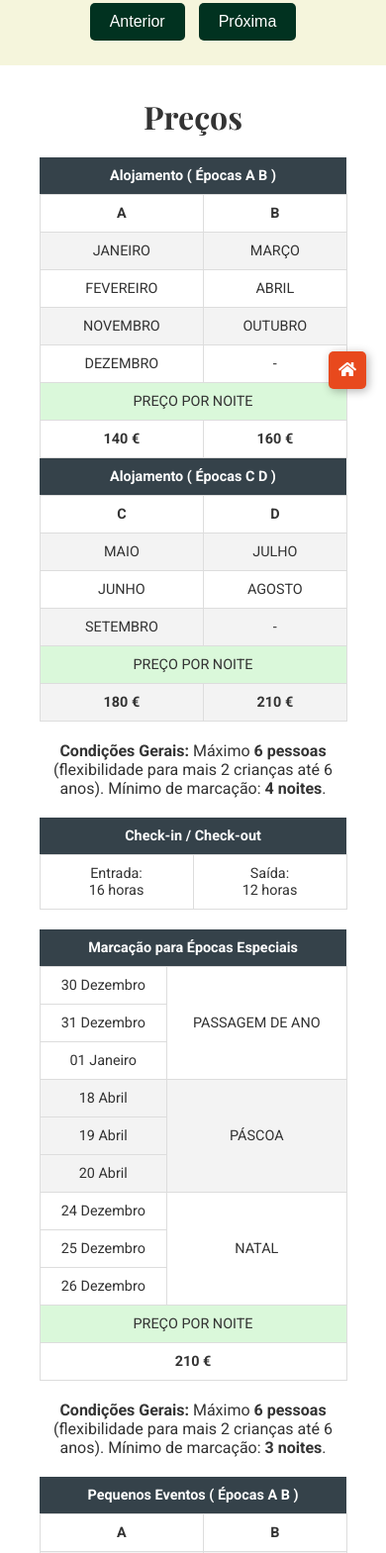
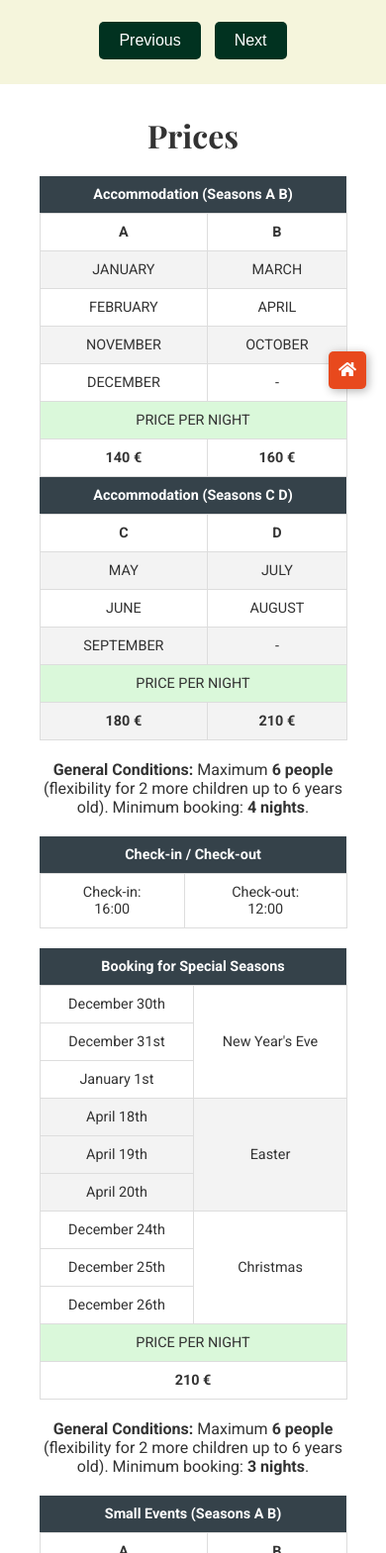
Before and after one commit to RicardoSaldanha5/english-tabelas-casinha-da-gloria, a plain HTML site: page index.html in a window 390 px wide. Shown: the part 431-2000 px from the top of the page at 99% size. Drawn offline with nearby package versions, Linux system fonts and the light colour scheme.

Commit message:
lista em ingles

```diff
--- a/index.html
+++ b/index.html
@@ -14,10 +14,10 @@
     <header id="home">
         <div class="container">
             <h1>Casinha da Glória</h1>
-            <p>Sinta-se em casa e deixe-se levar pela paz e pelo sossego do campo.</p>
+            <p>Feel at home and let yourself be carried away by the peace and tranquility of the countryside.</p>
             <nav>
-                <a href="#prices">Preços</a>
-                <a href="#contactos">Contactos</a>
+                <a href="#prices">Prices</a>
+                <a href="#contactos">Contacts</a>
             </nav>
         </div>
     </header>
@@ -39,8 +39,8 @@
                 <div class="photo-item"><img src="imagens/008.jpg" alt="Foto 8"></div>
             </div>
             <div class="photo-navigation">
-                <button id="prev-photo">Anterior</button>
-                <button id="next-photo">Próxima</button>
+                <button id="prev-photo">Previous</button>
+                <button id="next-photo">Next</button>
             </div>
         </div>
     </section>
@@ -48,11 +48,11 @@
     <main>
         <section id="prices">
             <div class="container">
-                <h2>Preços</h2>
+                <h2>Prices</h2>
                 <table class="pricing-table">
                     <thead>
                         <tr>
-                            <th colspan="2" scope="colgroup">Alojamento ( Épocas A B )</th>
+                            <th colspan="2" scope="colgroup">Accommodation (Seasons A B)</th>
                         </tr>
                     </thead>
                     <tbody>
@@ -61,23 +61,23 @@
                             <td data-label="Épocas"><strong>B</strong></td>
                         </tr>
                         <tr>
-                            <td data-label="Meses">JANEIRO</td>
-                            <td data-label="Meses">MARÇO</td>
+                            <td data-label="Meses">JANUARY</td>
+                            <td data-label="Meses">MARCH</td>
                         </tr>
                         <tr>
-                            <td data-label="Meses">FEVEREIRO</td>
-                            <td data-label="Meses">ABRIL</td>
+                            <td data-label="Meses">FEBRUARY</td>
+                            <td data-label="Meses">APRIL</td>
                         </tr>
                         <tr>
-                            <td data-label="Meses">NOVEMBRO</td>
-                            <td data-label="Meses">OUTUBRO</td>
+                            <td data-label="Meses">NOVEMBER</td>
+                            <td data-label="Meses">OCTOBER</td>
                         </tr>
                         <tr>
-                            <td data-label="Meses">DEZEMBRO</td>
+                            <td data-label="Meses">DECEMBER</td>
                             <td data-label="Meses"> - </td>
                         </tr>
                         <tr>
-                            <td colspan="2" scope="colgroup" class="preço">PREÇO POR NOITE</td>
+                            <td colspan="2" scope="colgroup" class="preço">PRICE PER NIGHT</td>
                         </tr>
                         <tr>
                             <td data-label="Preço"><strong>140 €</strong></td>
@@ -86,7 +86,7 @@
                     </tbody>
                     <thead>
                         <tr>
-                            <th colspan="2" scope="colgroup">Alojamento ( Épocas C D )</th>
+                            <th colspan="2" scope="colgroup">Accommodation (Seasons C D)</th>
                         </tr>
                     </thead>
                     <tbody>
@@ -95,19 +95,19 @@
                             <td data-label="Épocas"><strong>D</strong></td>
                         </tr>
                         <tr>
-                            <td data-label="Meses">MAIO</td>
-                            <td data-label="Meses">JULHO</td>
+                            <td data-label="Meses">MAY</td>
+                            <td data-label="Meses">JULY</td>
                         </tr>
                         <tr>
-                            <td data-label="Meses">JUNHO</td>
-                            <td data-label="Meses">AGOSTO</td>
+                            <td data-label="Meses">JUNE</td>
+                            <td data-label="Meses">AUGUST</td>
                         </tr>
                         <tr>
-                            <td data-label="Meses">SETEMBRO</td>
+                            <td data-label="Meses">SEPTEMBER</td>
                             <td data-label="Meses"> - </td>
                         </tr>
                         <tr>
-                            <td colspan="2" scope="colgroup" class="preço">PREÇO POR NOITE</td>
+                            <td colspan="2" scope="colgroup" class="preço">PRICE PER NIGHT</td>
                         </tr>
                         <tr>
                             <td data-label="Preço"><strong>180 €</strong></td>
@@ -115,7 +115,7 @@
                         </tr>
                     </tbody>
                 </table>
-                <p class="conditions"><strong>Condições Gerais:</strong> Máximo <strong>6 pessoas</strong> (flexibilidade para mais 2 crianças até 6 anos). Mínimo de marcação: <strong>4 noites</strong>.</p>
+                <p class="conditions"><strong>General Conditions:</strong> Maximum <strong>6 people</strong> (flexibility for 2 more children up to 6 years old). Minimum booking: <strong>4 nights</strong>.</p>
 
                 <table class="pricing-table">
                     <thead>
@@ -125,8 +125,8 @@
                     </thead>
                     <tbody>
                         <tr>
-                            <td>Entrada: <br> 16 horas</td>
-                            <td>Saída: <br>12 horas</td>
+                            <td>Check-in: <br> 16:00</td>
+                            <td>Check-out: <br>12:00</td>
                         </tr>
                     </tbody>
                 </table>
@@ -134,56 +134,56 @@
                 <table class="pricing-table">
                     <thead>
                         <tr>
-                            <th colspan="4" scope="colgroup">Marcação para Épocas Especiais</th>
+                            <th colspan="4" scope="colgroup">Booking for Special Seasons</th>
                         </tr>
                     </thead>
                     <tbody>
                         <tr>
-                            <td data-label="Datas">30 Dezembro</td>
-                            <td colspan="3" data-label="Eventos" rowspan="3">PASSAGEM DE ANO</td>
+                            <td data-label="Datas">December 30th</td>
+                            <td colspan="3" data-label="Eventos" rowspan="3">New Year's Eve</td>
                         </tr>
                         <tr>
-                            <td data-label="Datas" class="branco">31 Dezembro</td>
+                            <td data-label="Datas" class="branco">December 31st</td>
                         </tr>
                         <tr>
-                            <td data-label="Datas">01 Janeiro</td>
+                            <td data-label="Datas">January 1st</td>
                         </tr>
                         <tr>
-                            <td data-label="Datas">18 Abril</td>
-                            <td colspan="3" data-label="Eventos" rowspan="3">PÁSCOA</td>
+                            <td data-label="Datas">April 18th</td>
+                            <td colspan="3" data-label="Eventos" rowspan="3">Easter</td>
                         </tr>
                         <tr>
-                            <td data-label="Datas" class="cinza">19 Abril</td>
+                            <td data-label="Datas" class="cinza">April 19th</td>
                         </tr>
                         <tr>
-                            <td data-label="Datas">20 Abril</td>
+                            <td data-label="Datas">April 20th</td>
                         </tr>
                         <tr>
-                            <td data-label="Datas">24 Dezembro</td>
-                            <td colspan="3" data-label="Eventos" rowspan="3">NATAL</td>
+                            <td data-label="Datas">December 24th</td>
+                            <td colspan="3" data-label="Eventos" rowspan="3">Christmas</td>
                         </tr>
                         <tr>
-                            <td data-label="Datas" class="branco">25 Dezembro</td>
+                            <td data-label="Datas" class="branco">December 25th</td>
                         </tr>
                         <tr>
-                            <td data-label="Datas">26 Dezembro</td>
+                            <td data-label="Datas">December 26th</td>
                         </tr>
                         <tr>
-                            <td colspan="4" scope="colgroup" class="preço">PREÇO POR NOITE</td>
+                            <td colspan="4" scope="colgroup" class="preço">PRICE PER NIGHT</td>
                         </tr>
                         <tr>
                             <td colspan="4" data-label="Preço"><strong>210 €</strong></td>
                         </tr>
                     </tbody>
                 </table>
-                <p class="conditions"><strong>Condições Gerais:</strong> Máximo <strong>6 pessoas</strong> (flexibilidade para mais 2 crianças até 6 anos). Mínimo de marcação: <strong>3 noites</strong>.</p>
+                <p class="conditions"><strong>General Conditions:</strong> Maximum <strong>6 people</strong> (flexibility for 2 more children up to 6 years old). Minimum booking: <strong>3 nights</strong>.</p>
 
 
 
                 <table class="pricing-table">
                     <thead>
                         <tr>
-                            <th colspan="2" scope="colgroup">Pequenos Eventos ( Épocas A B )</th>
+                            <th colspan="2" scope="colgroup">Small Events (Seasons A B)</th>
                         </tr>
                     </thead>
                     <tbody>
@@ -192,23 +192,23 @@
                             <td data-label="Épocas"><strong>B</strong></td>
                         </tr>
                         <tr>
-                            <td data-label="Meses">JANEIRO</td>
-                            <td data-label="Meses">MARÇO</td>
+                            <td data-label="Meses">JANUARY</td>
+                            <td data-label="Meses">MARCH</td>
                         </tr>
                         <tr>
-                            <td data-label="Meses">FEVEREIRO</td>
-                            <td data-label="Meses">ABRIL</td>
+                            <td data-label="Meses">FEBRUARY</td>
+                            <td data-label="Meses">APRIL</td>
                         </tr>
                         <tr>
-                            <td data-label="Meses">NOVEMBRO</td>
-                            <td data-label="Meses">OUTUBRO</td>
+                            <td data-label="Meses">NOVEMBER</td>
+                            <td data-label="Meses">OCTOBER</td>
                         </tr>
                         <tr>
-                            <td data-label="Meses">DEZEMBRO</td>
+                            <td data-label="Meses">DECEMBER</td>
                             <td data-label="Meses"> - </td>
                         </tr>
                         <tr>
-                            <td colspan="2" scope="colgroup" class="preço">PREÇO AO DIA (8 horas)</td>
+                            <td colspan="2" scope="colgroup" class="preço">PRICE PER DAY (8 hours)</td>
                         </tr>
                         <tr>
                             <td data-label="Preço" colspan="2" scope="colgroup"><strong>140 €</strong></td>
@@ -216,7 +216,7 @@
                     </tbody>
                     <thead>
                         <tr>
-                            <th colspan="2" scope="colgroup">Pequenos Eventos ( Épocas C D )</th>
+                            <th colspan="2" scope="colgroup">Small Events (Seasons C D)</th>
                         </tr>
                     </thead>
                     <tbody>
@@ -225,26 +225,26 @@
                             <td data-label="Épocas"><strong>D</strong></td>
                         </tr>
                         <tr>
-                            <td data-label="Meses">MAIO</td>
-                            <td data-label="Meses">JULHO</td>
+                            <td data-label="Meses">MAY</td>
+                            <td data-label="Meses">JULY</td>
                         </tr>
                         <tr>
-                            <td data-label="Meses">JUNHO</td>
-                            <td data-label="Meses">AGOSTO</td>
+                            <td data-label="Meses">JUNE</td>
+                            <td data-label="Meses">AUGUST</td>
                         </tr>
                         <tr>
-                            <td data-label="Meses">SETEMBRO</td>
+                            <td data-label="Meses">SEPTEMBER</td>
                             <td data-label="Meses"> - </td>
                         </tr>
                         <tr>
-                            <td colspan="2" scope="colgroup" class="preço">PREÇO AO DIA (9 horas)</td>
+                            <td colspan="2" scope="colgroup" class="preço">PRICE PER DAY (9 hours)</td>
                         </tr>
                         <tr>
                             <td data-label="Preço" colspan="2" scope="colgroup"><strong>160 €</strong></td>
                         </tr>
                     </tbody>
                 </table>
-                <p class="conditions"><strong>Condições Gerais:</strong> Máximo <strong>20 pessoas</strong> (flexibilidade para mais 5 crianças até 6 anos).</p>
+                <p class="conditions"><strong>General Conditions:</strong> Maximum <strong>20 people</strong> (flexibility for an additional 5 children up to 6 years old).</p>
 
                 <table class="pricing-table">
                     <thead>
@@ -254,18 +254,18 @@
                     </thead>
                     <tbody>
                         <tr>
-                            <td colspan="2" scope="colgroup"><strong>Épocas A e B</strong></td>
+                            <td colspan="2" scope="colgroup"><strong>Seasons A and B</strong></td>
                         </tr>
                         <tr>
-                            <td>Entrada: <br> 10 horas</td>
-                            <td>Saída: <br>18 horas</td>
+                            <td>Check-in: <br> 10:00</td>
+                            <td>Check-out: <br>18:00</td>
                         </tr>
                         <tr>
-                            <td colspan="2" scope="colgroup"><strong>Épocas C e D</strong></td>
+                            <td colspan="2" scope="colgroup"><strong>Seasons C and D</strong></td>
                         </tr>
                         <tr>
-                            <td>Entrada: <br> 11 horas</td>
-                            <td>Saída: <br>20 horas</td>
+                            <td>Check-in: <br> 11:00</td>
+                            <td>Check-out: <br>20:00</td>
                         </tr>
                     </tbody>
                 </table>
@@ -274,8 +274,8 @@
 
         <section id="contactos">
             <div class="container">
-                <h2>Contactos</h2>
-                <p><strong>Telefone:</strong> +351 963 734 561</p>
+                <h2>Contacts</h2>
+                <p><strong>Mobile phone:</strong> +351 963 734 561</p>
                 <p><strong>Email:</strong> <a href="mailto:casinhadagloria1209@gmail.com">casinhadagloria1209@gmail.com</a></p>
                 <div class="social-media">
                     <a href="https://www.facebook.com/profile.php?id=61550520021293" target="_blank">Facebook</a>
@@ -289,12 +289,12 @@
         <div class="footer-container">
             <div class="footer-links">
                 <a href="#home">Home</a>
-                <a href="#galeria">Galeria</a>
-                <a href="#prices">Preços</a>
+                <a href="#galeria">Gallery</a>
+                <a href="#prices">Prices</a>
             </div>
             <div class="footer-contact">
                 <p>
-                    <a href="#contactos" id="titulo"><strong>Contactos</strong></a>
+                    <a href="#contactos" id="titulo"><strong>Contacts</strong></a>
                     <a href="https://www.facebook.com/profile.php?id=61550520021293" target="_blank">
                         <i class="fab fa-facebook"></i> Facebook
                     </a>
```
